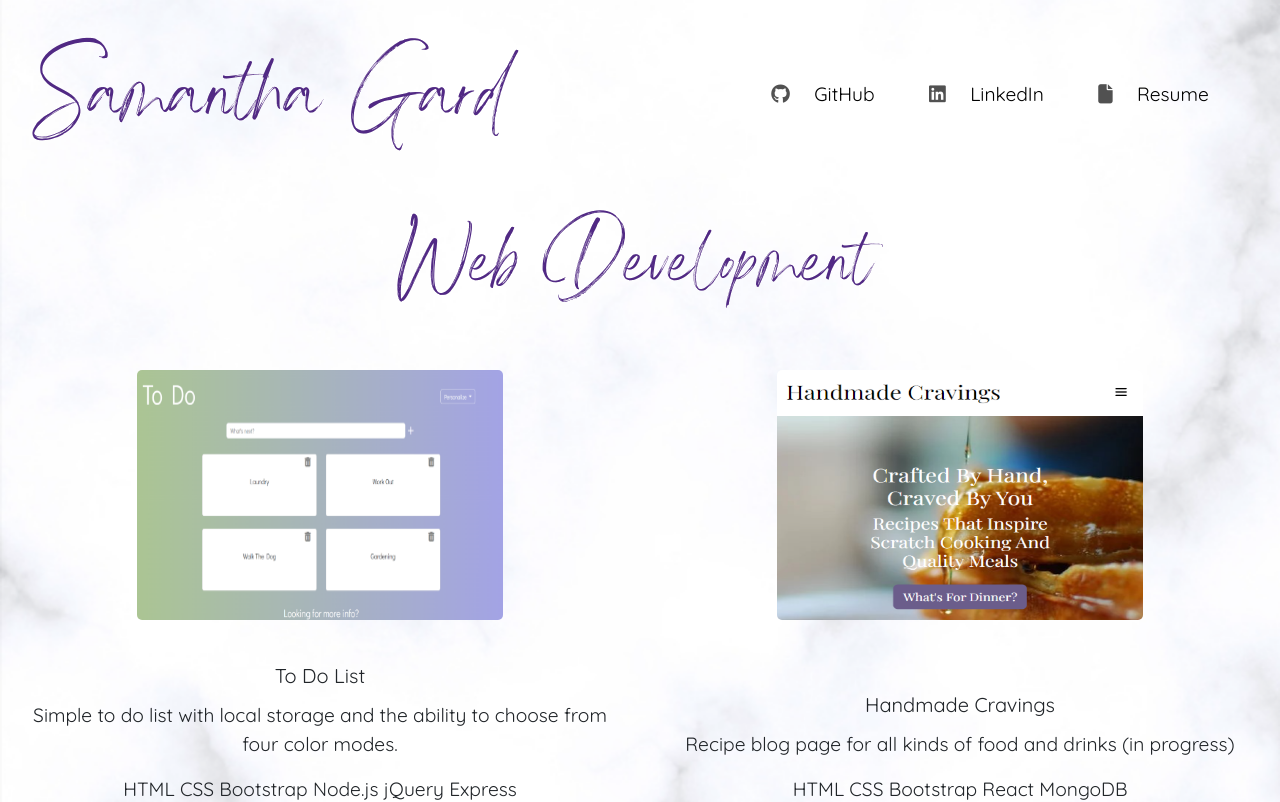
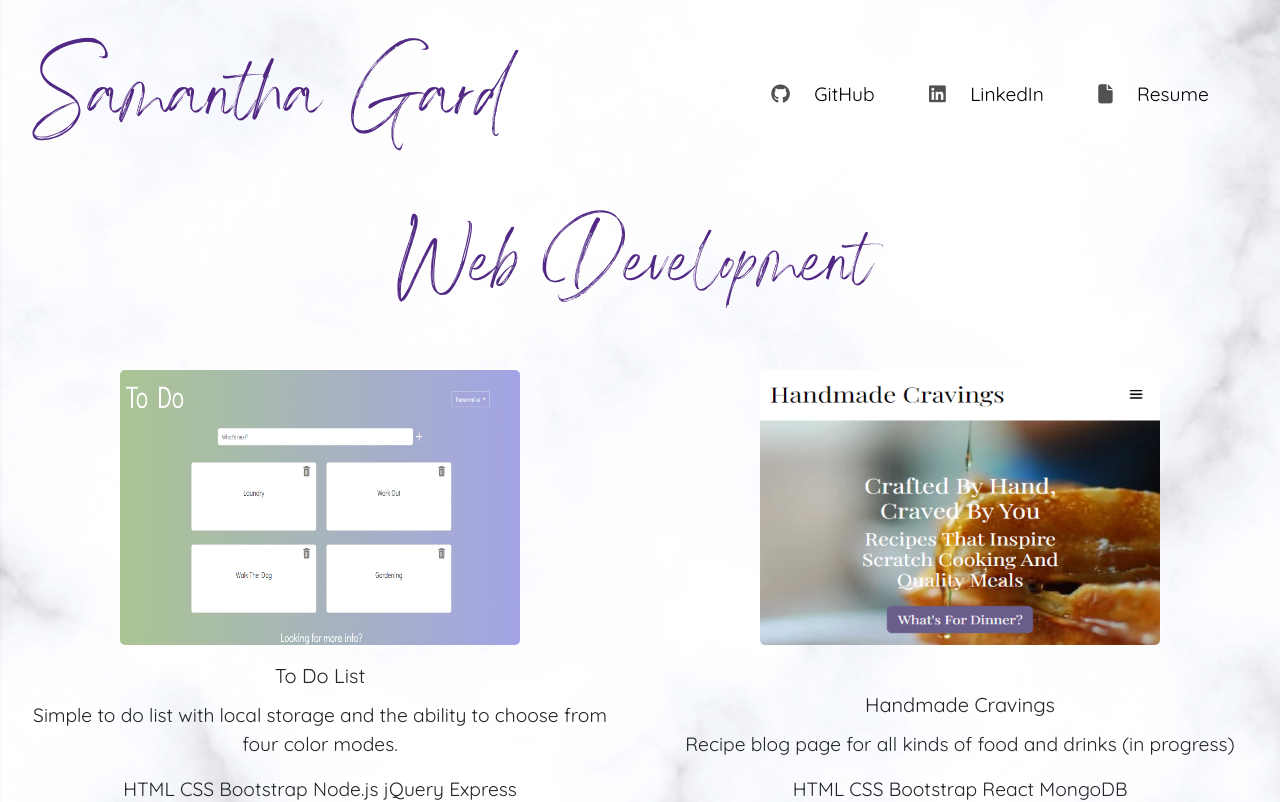
Before and after one commit to samanthagard13/SG-React-Portfolio, a React (Vite) app: page /web in a window 1280 px wide. Shown: the top 802 px of the page. Built offline with nearby package versions, Linux system fonts and the light colour scheme.

Commit message:
added footer to digital art page

```diff
--- a/src/App.css
+++ b/src/App.css
@@ -90,8 +90,8 @@ ul {
 }
 
 .web-img {
- width: 366px;
- height: 250px;
+ width: 400px;
+ height: 275px;
  margin: auto;
  margin-top: 1em;
 }
--- a/src/pages/ThreeDPage.jsx
+++ b/src/pages/ThreeDPage.jsx
@@ -32,6 +32,7 @@ function ThreeDPage() {
           <Col></Col>
           <Col></Col>
         </Row>
+        <Footer/>
       </Container>
     </>
   );
```
